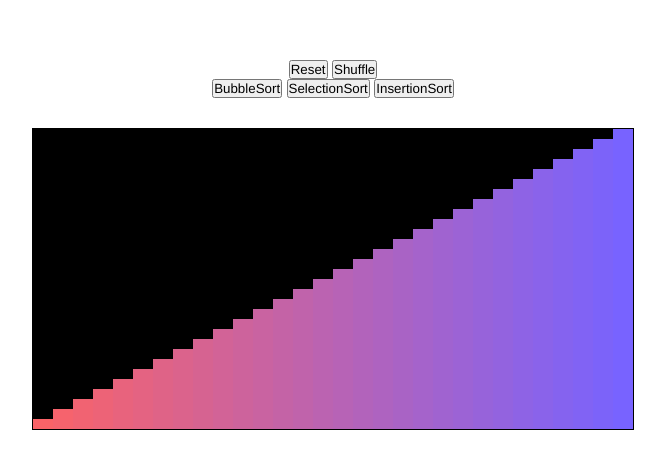
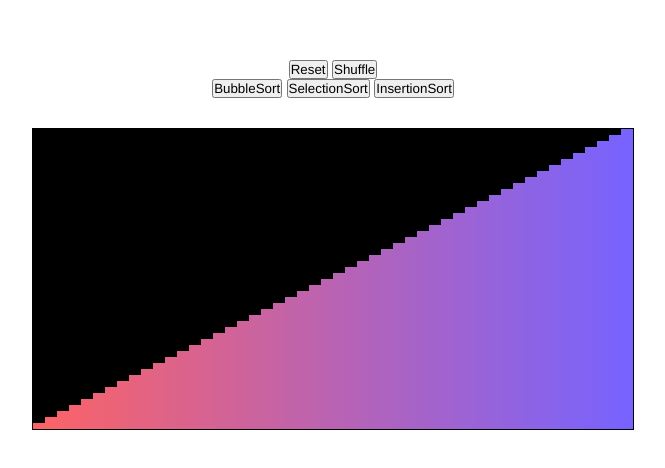
Before and after one commit to brunos3d/Live-Sorting-Algorithms, a plain HTML site: page index.html in a window 1280 px wide. Shown: the part 140-608 px from the top of the page, 307-972 px from the left. Drawn offline with Linux system fonts and the light colour scheme.

Commit message:
Update index.html

```diff
--- a/index.html
+++ b/index.html
@@ -25,7 +25,7 @@
 				<button onclick="SelectionSort()">SelectionSort</button>
 				<button onclick="InsertionSort()">InsertionSort</button>
 			</div>
-			<canvas id="canvas-board" width="30" height="30">
+			<canvas id="canvas-board" width="50" height="50">
 			</canvas>
 		</div>
 	</div>
```
